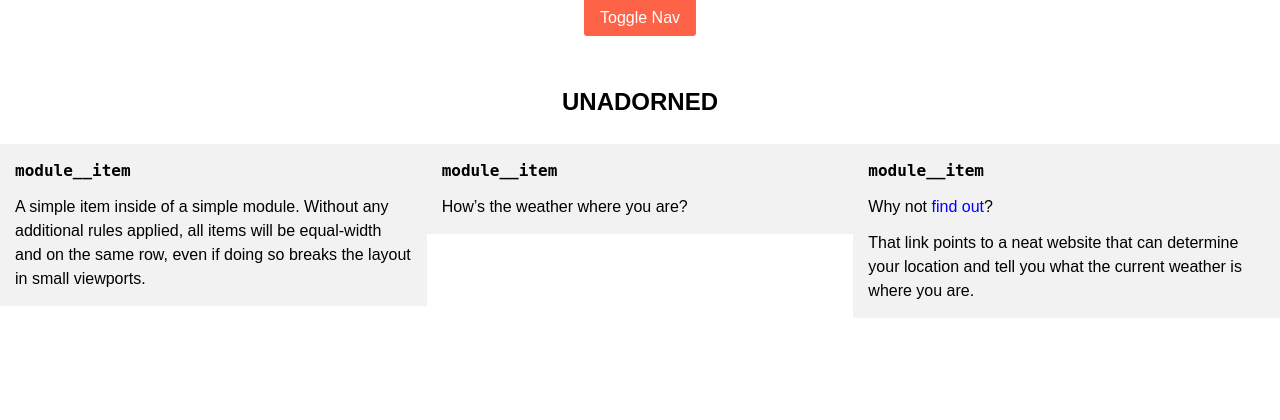
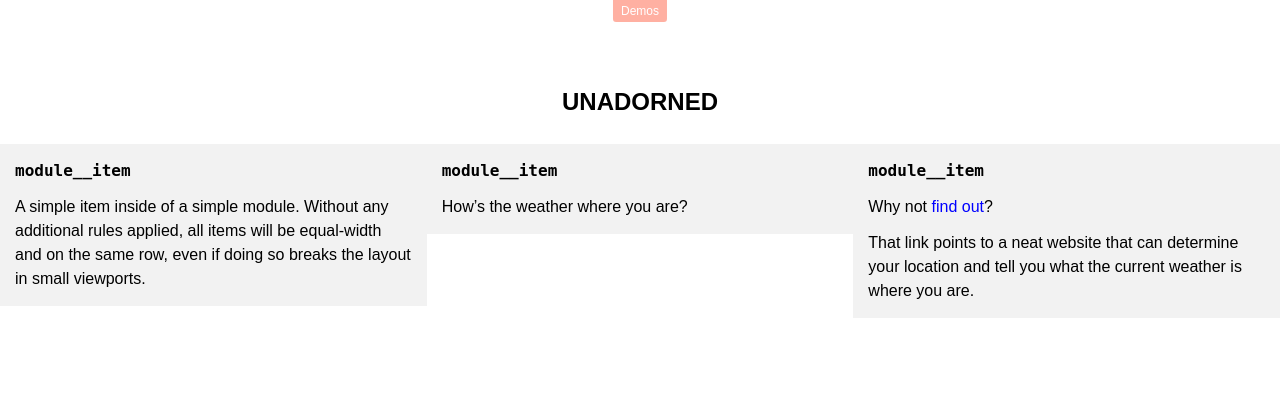
Before and after one commit to fromtheoutfit/starter, a PHP site: page /_demos/layout-demos.php in a window 1280 px wide. Shown: the top 420 px of the page. Run offline with PHP 8.4, Linux system fonts and the light colour scheme.

Commit message:
Put all demos nav into one include, and make it smaller when closed. Fixes #34

```diff
--- a/public/_demos/bare-document.php
+++ b/public/_demos/bare-document.php
@@ -26,6 +26,8 @@
   </head>
   <body>
 
+    <?php include_once 'inc/demos-nav.php'; ?>
+
     <div style="padding:50px;">
       <em>pssst, this is an empty document … view the source</em>
     </div>
--- a/public/_demos/browser-hacks.php
+++ b/public/_demos/browser-hacks.php
@@ -26,6 +26,8 @@
   </head>
   <body>
 
+    <?php include_once 'inc/demos-nav.php'; ?>
+
     <div class="demo">
       <h2>IE 11 Only</h2>
 
--- a/public/_demos/demos-ui.css
+++ b/public/_demos/demos-ui.css
@@ -1,4 +1,3 @@
-html,
 .demos-nav {
   background-color: tomato;
 }
@@ -71,12 +70,15 @@ Demos UI: Navigation
   border-radius: 0 0 3px 3px;
   color: #fff;
   display: block;
+  font-size: 12px;
   left: 50%;
-  padding: 6px 16px;
+  opacity: 0.5;
+  padding: 2px 8px;
   position: absolute;
   top: 100%;
   transform: translateX(-50%);
-  transition: padding-top 100ms;
+  transition: opacity 100ms,
+              padding-top 100ms;
 }
 
 
@@ -87,6 +89,11 @@ Demos UI: Navigation
 
 .js .demos-nav:not(.is-visible) .demos-nav__toggle:hover {
   padding-top: 10px;
+}
+
+.js .demos-nav:not(.is-visible) .demos-nav__toggle:hover,
+.js .demos-nav.is-visible .demos-nav__toggle {
+  opacity: 1;
 }
 
 
--- a/public/_demos/dialog-demo.php
+++ b/public/_demos/dialog-demo.php
@@ -25,6 +25,8 @@
 
   </head>
   <body>
+
+    <?php include_once 'inc/demos-nav.php'; ?>
 
     <div class="demo">
       <h2>Dialog</h2>
--- /dev/null
+++ b/public/_demos/inc/demos-nav.php
@@ -0,0 +1,43 @@
+<nav class="demos-nav" id="demos-nav">
+
+  <!-- Modules -->
+  <h1>Module Demos:</h1>
+  <a href="module-demos.php#demo-0">Intro</a>
+  <a href="module-demos.php#demo-1">Copy Block</a>
+  <a href="module-demos.php#demo-2">Table</a>
+  <a href="module-demos.php#demo-3">Form: Control Types</a>
+  <a href="module-demos.php#demo-4">Form: Layout Options</a>
+  <a href="module-demos.php#demo-5">Form: Example</a>
+  <a href="module-demos.php#demo-6">Mixed Media</a>
+  <a href="module-demos.php#demo-7">Call to Action</a>
+  <a href="module-demos.php#demo-8">Feature</a>
+
+  <!-- Layout Options -->
+  <h1>Layout Options:</h1>
+  <a href="layout-demos.php#demo-1">Unadorned</a>
+  <a href="layout-demos.php#demo-2">Gutters</a>
+  <a href="layout-demos.php#demo-3">Gutters + equal height items</a>
+  <a href="layout-demos.php#demo-4">(Stacked) gutters + equal height items</a>
+  <a href="layout-demos.php#demo-5">Gutters + equal height items + item wrapping</a>
+  <a href="layout-demos.php#demo-6">Nested</a>
+  <a href="layout-demos.php#demo-7">Gutters + defined width on (1) item</a>
+  <a href="layout-demos.php#demo-8">Gutters + defined width on (2) items</a>
+  <a href="layout-demos.php#demo-9">Gutters + defined width on <em>all</em> items + item wrapping</a>
+  <a href="layout-demos.php#demo-10">Gutters + defined width on <em>all</em> items + item wrapping + center-alignment</a>
+  <a href="layout-demos.php#demo-11">Gutters + item wrapping + items changing width at breakpoints</a>
+  <a href="layout-demos.php#demo-12">Gutters + row order reversal</a>
+
+  <!-- Layout Widths -->
+  <h1>Layout Widths:</h1>
+  <a href="layout-demos.php#demo-13">Default widths</a>
+  <a href="layout-demos.php#demo-14">Tiny breakpoint widths</a>
+  <a href="layout-demos.php#demo-15">Small breakpoint widths</a>
+  <a href="layout-demos.php#demo-16">Compact breakpoint widths</a>
+  <a href="layout-demos.php#demo-17">Medium breakpoint widths</a>
+  <a href="layout-demos.php#demo-18">Large breakpoint widths</a>
+  <a href="layout-demos.php#demo-19">Huge breakpoint widths</a>
+  <a href="layout-demos.php#demo-20">Epic breakpoint widths</a>
+  <a href="layout-demos.php#demo-21">Using multiple widths on an item</a>
+
+  <button class="demos-nav__toggle" id="demos-nav__toggle">Demos</button>
+</nav>
--- a/public/_demos/layout-demos.php
+++ b/public/_demos/layout-demos.php
@@ -26,34 +26,7 @@
   </head>
   <body>
 
-
-    <nav class="demos-nav" id="demos-nav">
-      <h1>Layout Options:</h1>
-      <a href="#demo-1">Unadorned</a>
-      <a href="#demo-2">Gutters</a>
-      <a href="#demo-3">Gutters + equal height items</a>
-      <a href="#demo-4">(Stacked) gutters + equal height items</a>
-      <a href="#demo-5">Gutters + equal height items + item wrapping</a>
-      <a href="#demo-6">Nested</a>
-      <a href="#demo-7">Gutters + defined width on (1) item</a>
-      <a href="#demo-8">Gutters + defined width on (2) items</a>
-      <a href="#demo-9">Gutters + defined width on <em>all</em> items + item wrapping</a>
-      <a href="#demo-10">Gutters + defined width on <em>all</em> items + item wrapping + center-alignment</a>
-      <a href="#demo-11">Gutters + item wrapping + items changing width at breakpoints</a>
-      <a href="#demo-12">Gutters + row order reversal</a>
-      <h1>Layout Widths:</h1>
-      <a href="#demo-13">Default widths</a>
-      <a href="#demo-14">Tiny breakpoint widths</a>
-      <a href="#demo-15">Small breakpoint widths</a>
-      <a href="#demo-16">Compact breakpoint widths</a>
-      <a href="#demo-17">Medium breakpoint widths</a>
-      <a href="#demo-18">Large breakpoint widths</a>
-      <a href="#demo-19">Huge breakpoint widths</a>
-      <a href="#demo-20">Epic breakpoint widths</a>
-      <a href="#demo-21">Using multiple widths on an item</a>
-      <button class="demos-nav__toggle" id="demos-nav__toggle">Toggle Nav</button>
-    </nav>
-
+    <?php include_once 'inc/demos-nav.php'; ?>
 
     <div class="demo" id="demo-1">
       <h2>Unadorned</h2>
```
Also changed, not shown: public/_demos/module-demos.php (+1 -13 lines).
